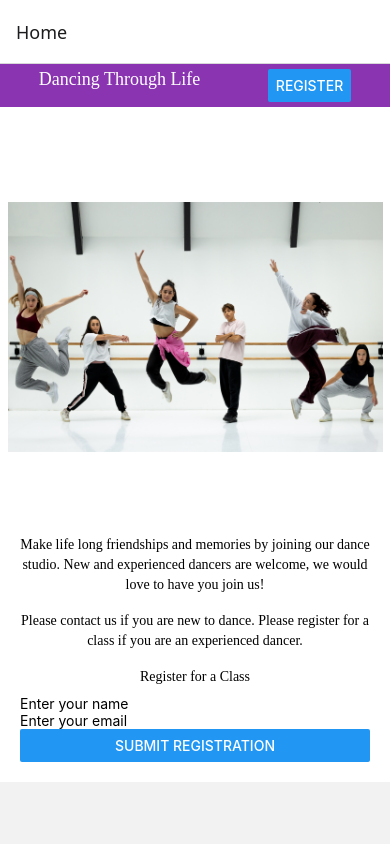
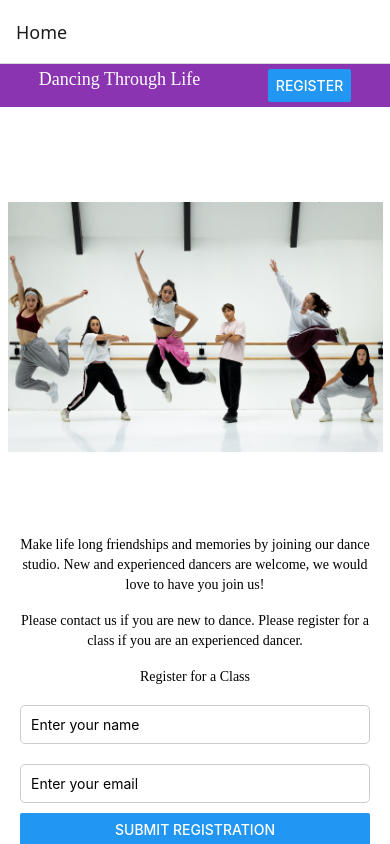
Before and after one commit to SEG3125-2026/seg3125-lab8_group20, a React Native app in the folder myproject/: screen / in a window 390 px wide. Built offline with nearby package versions, Linux system fonts and the light colour scheme.

Commit message:
changed file views

```diff
--- a/myproject/screens/homescreen.js
+++ b/myproject/screens/homescreen.js
@@ -47,7 +47,7 @@ const [name, setName] = useState('');
         <StatusBar style="auto" />
       </View>
     </ScrollView>
-  )
+    );
 }
 
 const styles = StyleSheet.create({
@@ -69,8 +69,21 @@ const styles = StyleSheet.create({
       fontFamily: 'ui-rounded',
       fontWeight: '400',
     },
+    textFont:{
+      fontFamily: 'ui-rounded',
+      fontWeight: '400',
+      textAlign: 'center',
+      padding: 15,
+    },
     imageContainer:{
     flex:1,
     alignItems: 'center',
+  },
+  input:{
+    borderWidth: 1,
+    borderColor: '#ccc',
+    padding: 10,
+    marginVertical: 10,
+    borderRadius: 5,
   }
 });
```
Lines whose indentation alone changed are shown as unchanged.
